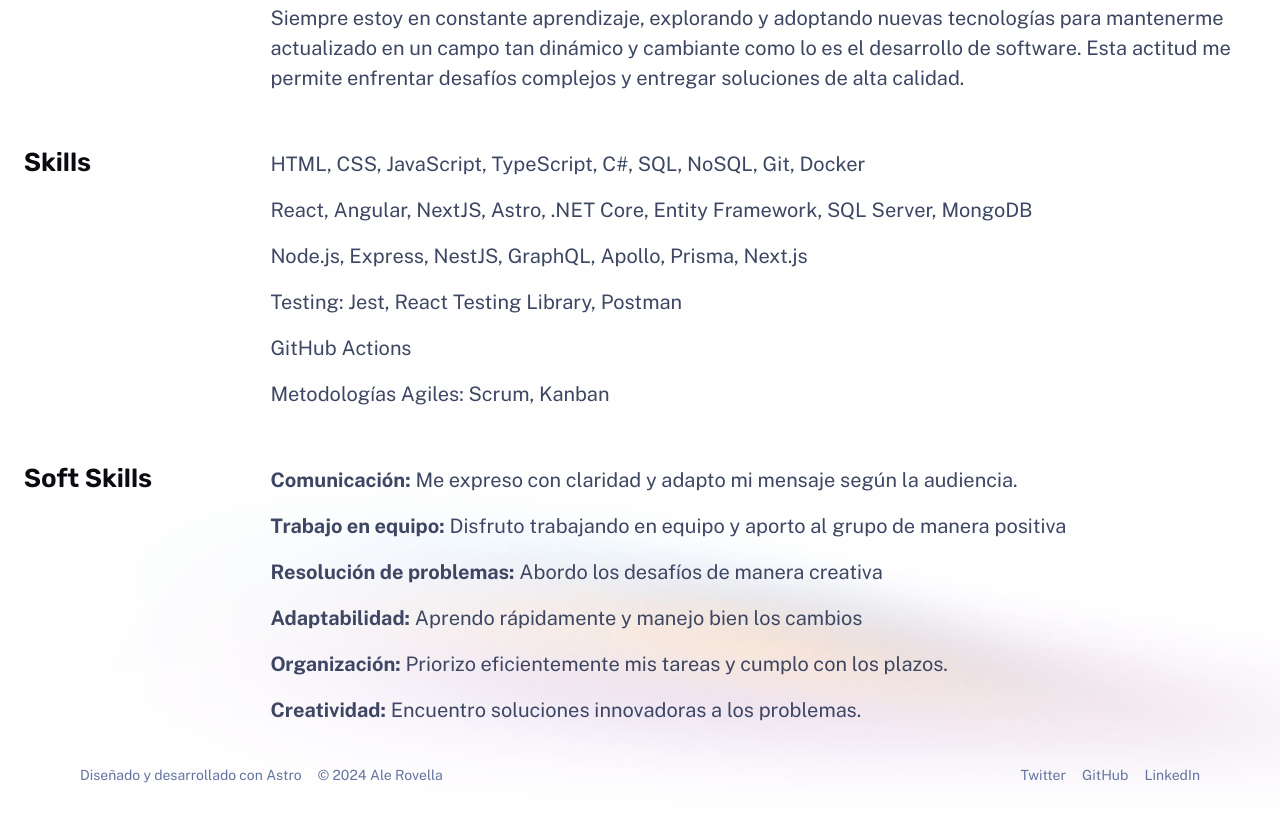
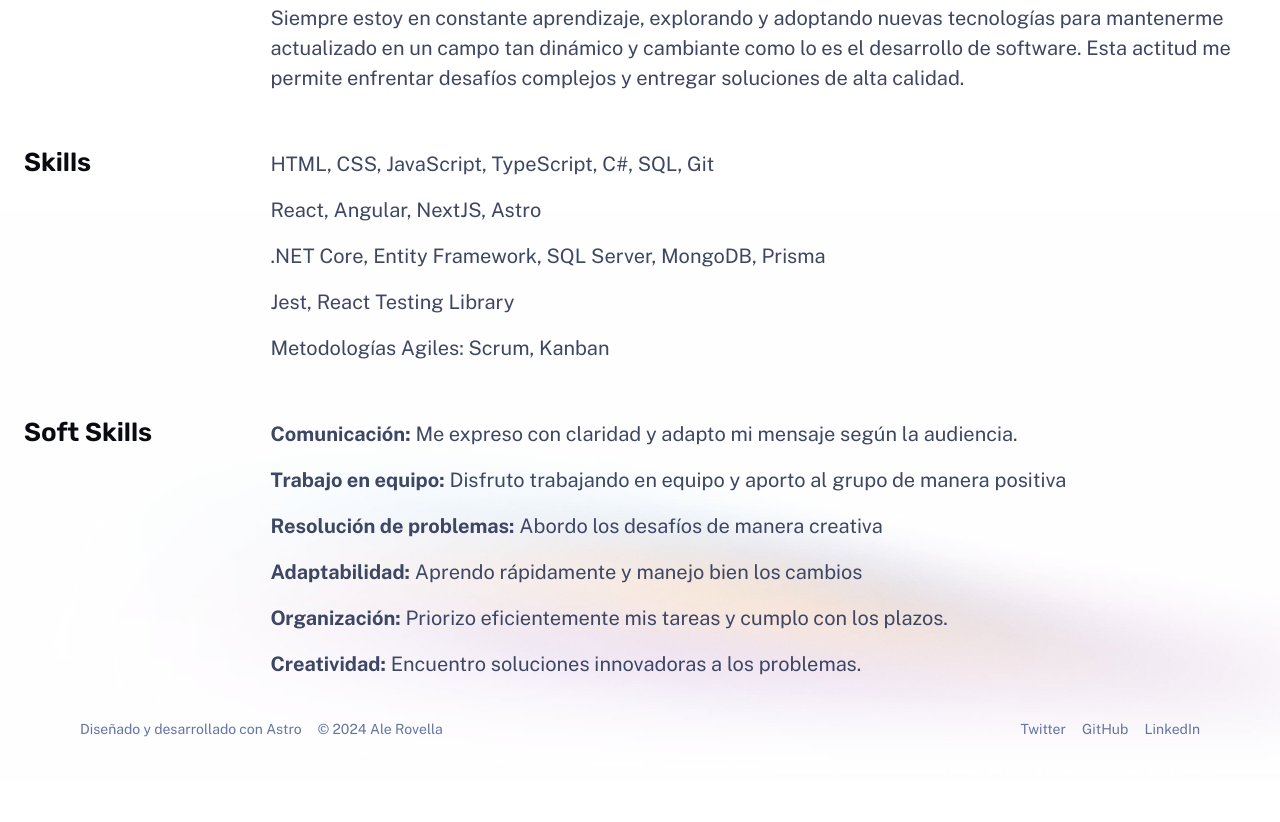
Before and after one commit to alrovella/my-portfolio, an Astro site: page /about in a window 1280 px wide. Shown: the part 1327-2149 px from the top of the page. After the commit the page ends 2107 px from the top, so only its background shows below. Built offline with nearby package versions, Linux system fonts and the light colour scheme; Astro itself is replaced by a stand-in of ours.

Commit message:
Refactor skills section in about page

```diff
--- a/src/pages/about.astro
+++ b/src/pages/about.astro
@@ -91,18 +91,13 @@ import Hero from "../components/Hero.astro";
       <section>
         <h2 class="section-title">Skills</h2>
         <div class="content flex flex-col gap-4">
-          <p>HTML, CSS, JavaScript, TypeScript, C#, SQL, NoSQL, Git, Docker</p>
-          <p>
-            React, Angular, NextJS, Astro, .NET Core, Entity Framework, SQL
-            Server, MongoDB
-          </p>
-          <p>Node.js, Express, NestJS, GraphQL, Apollo, Prisma, Next.js</p>
-          <p>Testing: Jest, React Testing Library, Postman</p>
-          <p>GitHub Actions</p>
+          <p>HTML, CSS, JavaScript, TypeScript, C#, SQL, Git</p>
+          <p>React, Angular, NextJS, Astro</p>
+          <p>.NET Core, Entity Framework, SQL Server, MongoDB, Prisma</p>
+          <p>Jest, React Testing Library</p>
           <p>Metodologías Agiles: Scrum, Kanban</p>
         </div>
       </section>
-
       <section>
         <h2 class="section-title">Soft Skills</h2>
         <div class="content flex flex-col gap-4">
```
